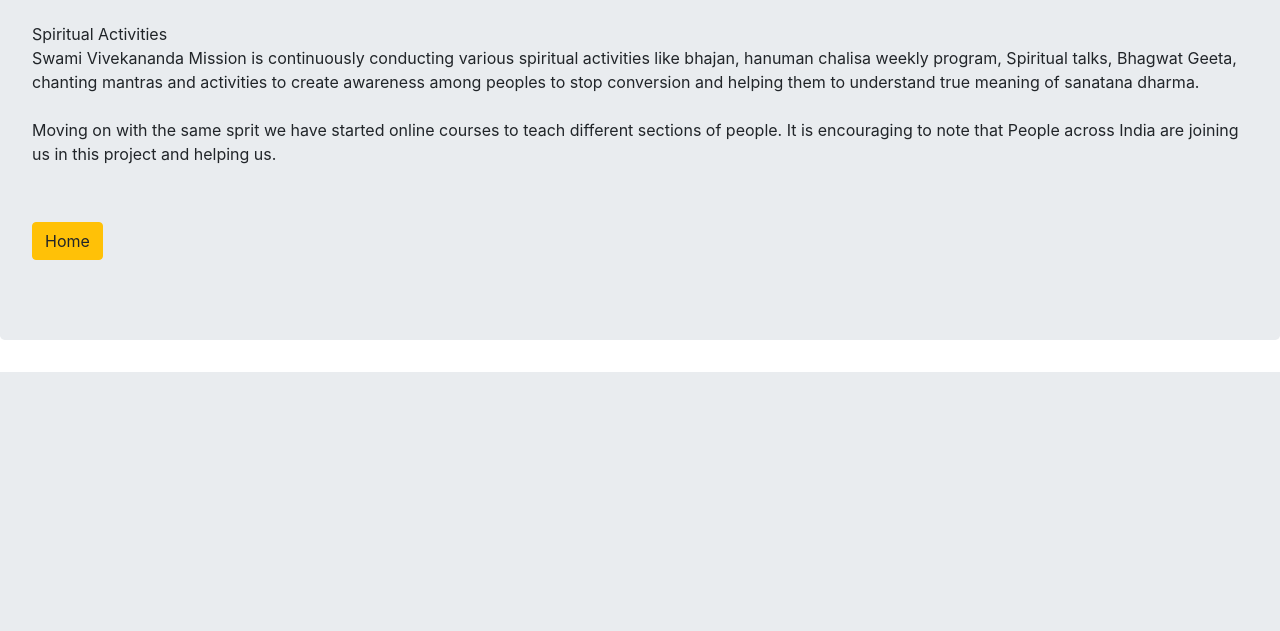
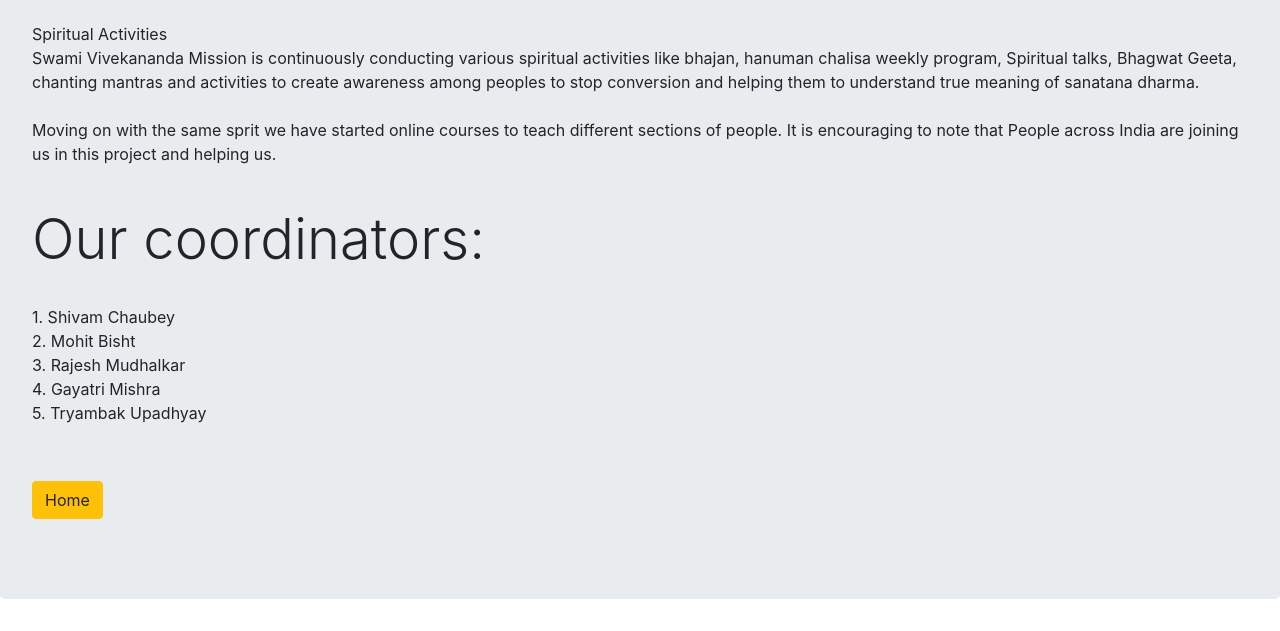
Before and after one commit to MohitBis/SVM, a Django app: page /about in a window 1280 px wide. Shown: the part 724-1355 px from the top of the page. Before the commit the page ends 1096 px from the top, so only its background shows below. Run offline with Django 3.2, Linux system fonts and the light colour scheme; some libraries are stand-ins or nearby versions.

Commit message:
Changes: 1. Adding coodinator name 2. logo change(On click it should return to main page)

```diff
--- a/SVM/urls.py
+++ b/SVM/urls.py
@@ -41,5 +41,6 @@ urlpatterns = [
     url(r'^libary/',views.libary,name='libary'),
     url(r'^about/',views.about,name='about'),
     url(r'^future/',views.future,name='future'),
+    url(r'^index.html/',views.homepage,name='homepage'),
     path('',include('homepage.urls')),
 ]
--- a/homepage/templates/about.html
+++ b/homepage/templates/about.html
@@ -23,6 +23,17 @@ Spiritual Activities </br>
 Swami Vivekananda Mission is continuously conducting various spiritual activities like bhajan, hanuman chalisa weekly program, Spiritual talks, Bhagwat Geeta, chanting mantras and activities to create awareness among peoples to stop conversion and helping them to understand true meaning of sanatana dharma.</br></br>
 
 Moving on with the same sprit we have started online courses to teach different sections of people. It is encouraging to note that People across India are joining us in this project and helping us.
+</br>
+</br>
+<h5 class="display-4">Our coordinators:</h5>
+</br>
+
+1. Shivam Chaubey</br>
+2. Mohit Bisht</br>
+3. Rajesh Mudhalkar</br>
+4. Gayatri Mishra</br>
+5. Tryambak Upadhyay</br>
+
 </p>
   <p><br/></p>
   <p class="lead">
```
